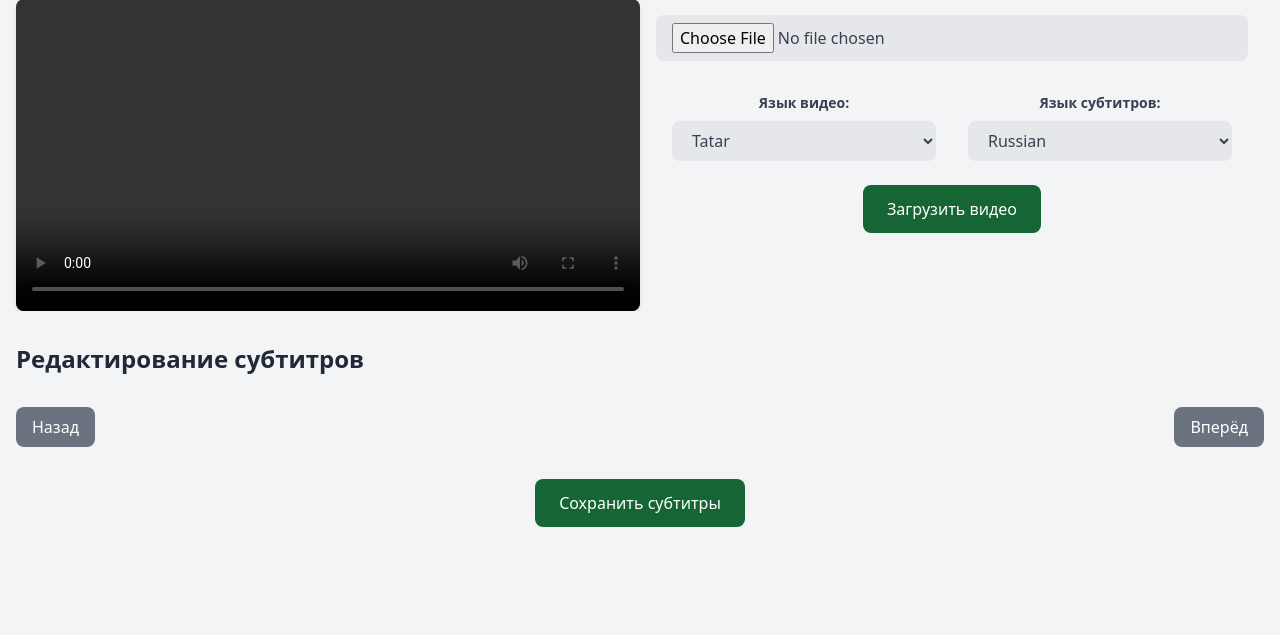
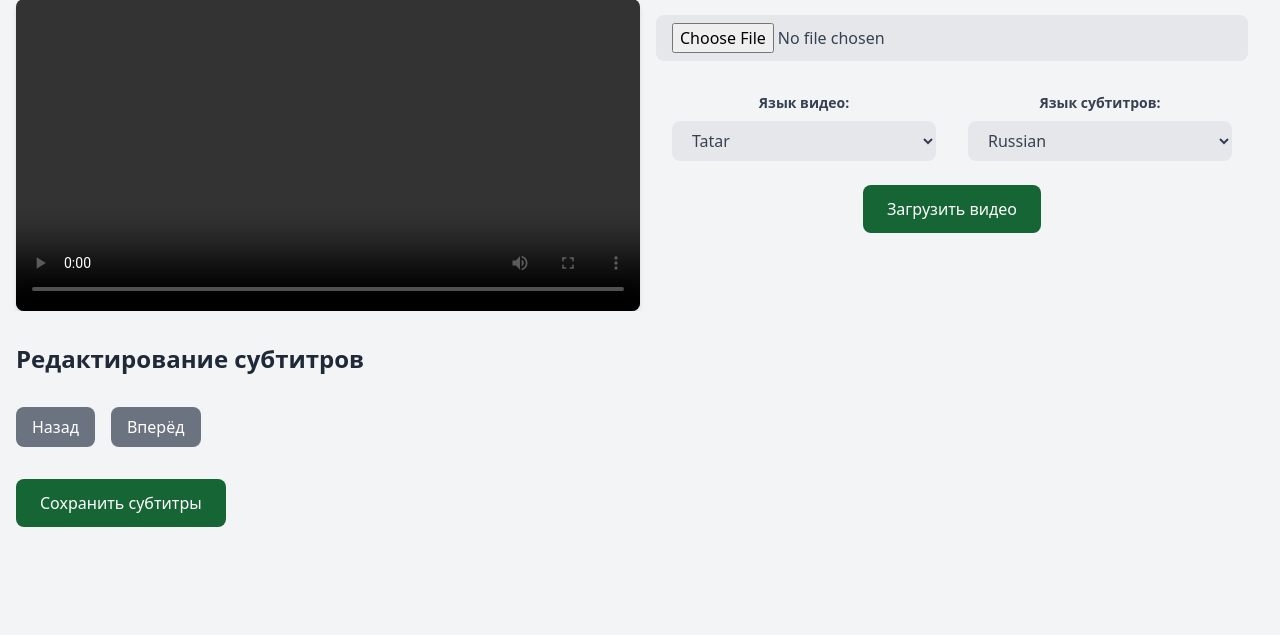
Before and after one commit to liaaana/Hackaton-TatarBy2024, a Flask app: page /subtitles in a window 1280 px wide. Shown: the part 269-904 px from the top of the page. Run offline with Flask 3, Linux system fonts and the light colour scheme.

Commit message:
updated subtitles page

```diff
--- a/static/css/main.css
+++ b/static/css/main.css
@@ -591,6 +591,11 @@ video {
   margin-right: auto;
 }
 
+.mx-6 {
+  margin-left: 1.5rem;
+  margin-right: 1.5rem;
+}
+
 .mb-10 {
   margin-bottom: 2.5rem;
 }
--- a/templates/subtitles.html
+++ b/templates/subtitles.html
@@ -161,13 +161,13 @@
       <h2 class="text-2xl font-bold text-gray-800 mb-4">Редактирование субтитров</h2>
       <div id="subtitles-container" class="mb-8">
       </div>
-      <div class="flex flex-row justify-between mb-4">
+      <div class="flex flex-row  mb-4">
         <button type="button" id="prev-page" class="bg-gray-500 text-white px-4 py-2 rounded-lg">Назад</button>
         <span id="page-info" class="text-gray-700 mx-2"></span>
         <button type="button" id="next-page" class="bg-gray-500 text-white px-4 py-2 rounded-lg">Вперёд</button>
       </div>
     </div>
-    <div class="container mx-auto text-center px-4">
+    <div class="container mx-auto px-4">
       <button type="button" id="save-subtitles" class="bg-green-800 text-white px-6 py-3 rounded-lg mt-4">Сохранить субтитры</button>
     </div>
   </section>
```
Also changed, not shown: 2 other files.
